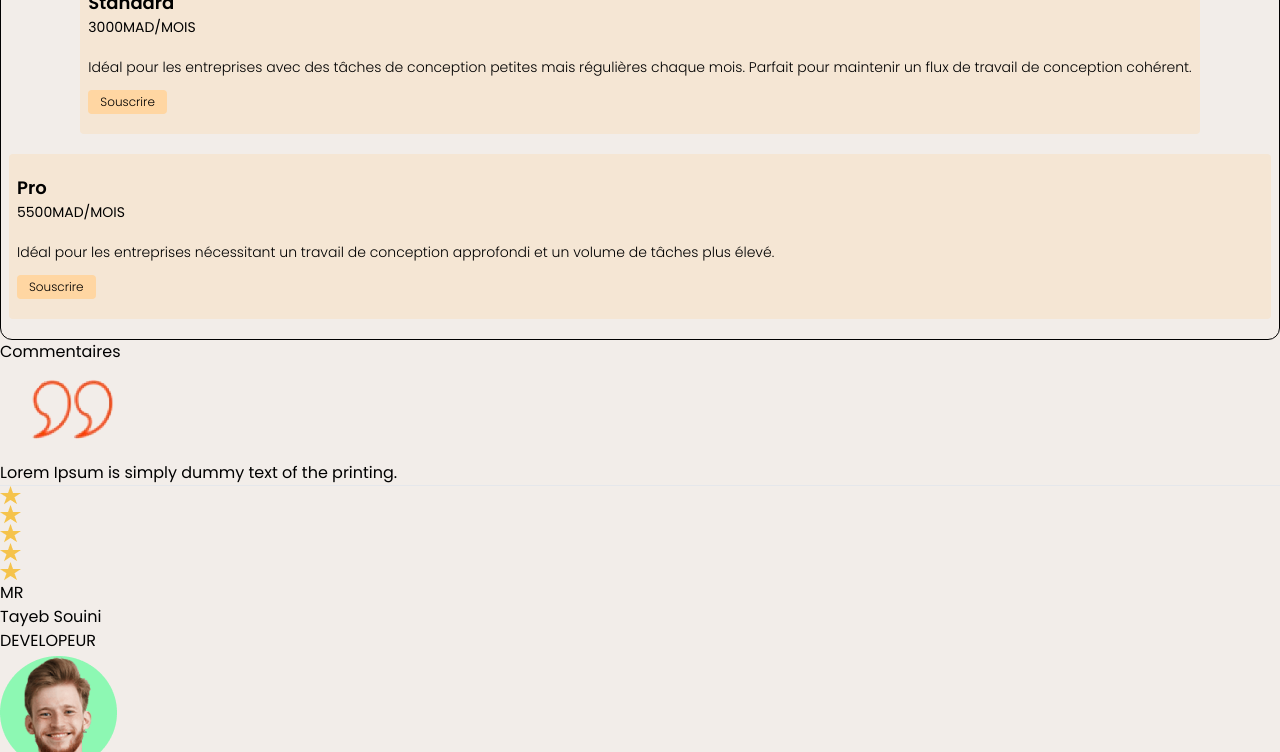
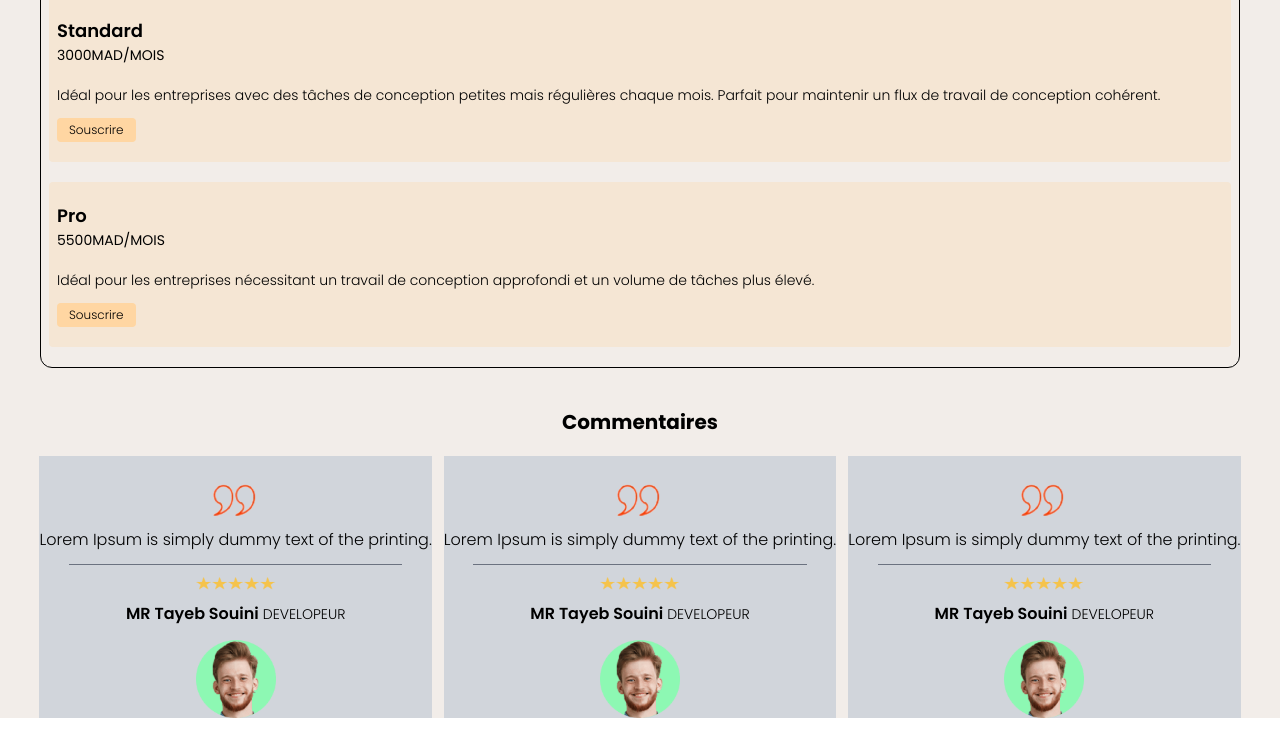
Before and after one commit to ISTIFANO/TeamFolio-by-Pixel-Warriors, a website: page pages/baalla_service.html in a window 1280 px wide. Shown: the part 927-1679 px from the top of the page. Drawn offline with nearby package versions, Linux system fonts and the light colour scheme.

Commit message:
styling testimonials section and i edit in some previous styles

```diff
--- a/pages/baalla_service.html
+++ b/pages/baalla_service.html
@@ -70,7 +70,7 @@
         </section>
 
         <section>
-            <div class="flex flex-wrap justify-center gap-2">
+            <div class="flex flex-wrap justify-center ml-5 mt-2 gap-5">
                 <div class="border-2 border-black w-72 h-96">
                     <figure>
                         <img src="../assests/images/Auto Style.jpg" alt="service">
@@ -81,7 +81,7 @@
                     <small class="text-xs font-light pl-1"> Je vais conventir tous votre sontiment a une belle design</small>
                     <div class="flex justify-around">
                         <button class="bg-[#FFC57A] pt-1 pb-1 pr-3 pl-3 ml-1 rounded text-xs font-light">Demander</button>
-                        <div class="flex items-center">
+                        <div class="flex gap-1 items-center">
                             <p class="text-[10px] font-medium">Categorie: </p>
                             <p class="text-[10px]">Design De site Web</p>
                         </div>
@@ -98,12 +98,13 @@
                     <small class="text-xs font-light pl-1"> Je vais conventir tous votre design a une complete site web</small>
                     <div class="flex justify-around">
                         <button class="bg-[#FFC57A] pt-1 pb-1 pr-3 pl-3 ml-1 rounded text-xs font-light">Demander</button>
-                        <div class="flex items-center">
+                        <div class="flex gap-1 items-center">
                             <p class="text-[10px] font-medium">Categorie: </p>
                             <p class="text-[10px]">complete site web</p>
                         </div>
                     </div>
                 </div>
+
             </div>
             <div class="flex justify-center gap-3 mt-5 mb-5">
                 <button class="bg-[#FFC57A] pt-1 pb-1 pl-4 pr-4 rounded text-xs font-semibold">Ajouter</button>
@@ -111,13 +112,13 @@
             </div>
         </section>
 
-        <section class="border-black border-[1px] pt-5 pl-2 pb-5 pr-2 rounded-xl">
+        <section class="border-black border-[1px] pt-5 pl-2 pb-5 pr-2 rounded-xl m-10">
             <div class="flex gap-1 flex-wrap justify-center">
                 <h1 class="font-semibold text-lg">Devenir Un Client chez</h1>
                 <p class="font-semibold text-green-600 text-lg">Abdelhakim</p>
             </div>
             <div class="flex gap-5 flex-wrap justify-center">
-                <div class="bg-[#F5E6D4] rounded pt-5 pl-2 pb-5 pr-2">
+                <div class="bg-[#F5E6D4] rounded pt-5 pl-2 pb-5 pr-2 w-full">
                     <h1 class="font-semibold text-lg">Standard</h1>
                     <h2 class="text-sm pb-5">3000MAD/MOIS</h2>
                     <p class="text-sm font-light pb-3">Idéal pour les entreprises avec des tâches de conception petites mais régulières chaque mois. Parfait pour maintenir un flux de travail de conception cohérent.</p>
@@ -132,50 +133,62 @@
             </div>
         </section>
 
-        <section>
-            <h1>Commentaires</h1>
-            <div>
-                <div>
-                    <img src="../assests/images/qotes.png" alt="icon">
-                    <h1>Lorem Ipsum is simply dummy text of the printing.</h1>
-                    <hr>
-                    <div>
-                        <img src="../assests/images/star.png" alt="start">
-                        <img src="../assests/images/star.png" alt="start">
-                        <img src="../assests/images/star.png" alt="start">
-                        <img src="../assests/images/star.png" alt="start">
-                        <img src="../assests/images/star.png" alt="start">
+        <section class="mt-5">
+            <h1 class="text-center font-bold text-xl">Commentaires</h1>
+            <div class="mb-10 mt-5 flex flex-wrap justify-center gap-3">
+                <div class=" bg-gray-300 flex flex-col items-center">
+                    <img src="../assests/images/qotes.png" alt="icon" class="w-20 mt-5">
+                    <h1 class="text-center font-light">Lorem Ipsum is simply dummy text of the printing.</h1>
+                    <hr class="border-1 border-gray-500 w-[85%] mt-3">
+                    <div class="flex mt-3 mb-3">
+                        <img src="../assests/images/star.png" alt="start" class="w-4">
+                        <img src="../assests/images/star.png" alt="start" class="w-4">
+                        <img src="../assests/images/star.png" alt="start" class="w-4">
+                        <img src="../assests/images/star.png" alt="start" class="w-4">
+                        <img src="../assests/images/star.png" alt="start" class="w-4">
                     </div>
-                    <h2>MR <p>Tayeb Souini</p> <p>DEVELOPEUR</p></h2>
-                    <img src="../assests/images/anonymoper.png" alt="profile">
+                    <div class="flex gap-1 flex-wrap justify-center items-center">
+                        <h2 class="font-semibold">MR</h2>
+                        <p class="font-semibold">Tayeb Souini</p>
+                        <p class="font-light text-sm ">DEVELOPEUR</p>
+                    </div>
+                    <img src="../assests/images/anonymoper.png" alt="profile" class="w-20 mt-3">
                 </div>
-                <div>
-                    <img src="../assests/images/qotes.png" alt="icon">
-                    <h1>Lorem Ipsum is simply dummy text of the printing.</h1>
-                    <hr>
-                    <div>
-                        <img src="../assests/images/star.png" alt="start">
-                        <img src="../assests/images/star.png" alt="start">
-                        <img src="../assests/images/star.png" alt="start">
-                        <img src="../assests/images/star.png" alt="start">
-                        <img src="../assests/images/star.png" alt="start">
+                <div class="bg-gray-300 flex flex-col items-center">
+                    <img src="../assests/images/qotes.png" alt="icon" class="w-20 mt-5">
+                    <h1 class="text-center font-light">Lorem Ipsum is simply dummy text of the printing.</h1>
+                    <hr class="border-1 border-gray-500 w-[85%] mt-3">
+                    <div class="flex mt-3 mb-3">
+                        <img src="../assests/images/star.png" alt="start" class="w-4">
+                        <img src="../assests/images/star.png" alt="start" class="w-4">
+                        <img src="../assests/images/star.png" alt="start" class="w-4">
+                        <img src="../assests/images/star.png" alt="start" class="w-4">
+                        <img src="../assests/images/star.png" alt="start" class="w-4">
                     </div>
-                    <h2>MR <p>Tayeb Souini</p> <p>DEVELOPEUR</p></h2>
-                    <img src="../assests/images/anonymoper.png" alt="profile">
+                    <div class="flex gap-1 flex-wrap justify-center items-center">
+                        <h2 class="font-semibold">MR</h2>
+                        <p class="font-semibold">Tayeb Souini</p>
+                        <p class="font-light text-sm ">DEVELOPEUR</p>
+                    </div>
+                    <img src="../assests/images/anonymoper.png" alt="profile" class="w-20 mt-3">
                 </div>
-                <div>
-                    <img src="../assests/images/qotes.png" alt="icon">
-                    <h1>Lorem Ipsum is simply dummy text of the printing.</h1>
-                    <hr>
-                    <div>
-                    <img src="../assests/images/star.png" alt="start">
-                    <img src="../assests/images/star.png" alt="start">
-                    <img src="../assests/images/star.png" alt="start">
-                    <img src="../assests/images/star.png" alt="start">
-                    <img src="../assests/images/star.png" alt="start">
+                <div class="bg-gray-300 flex flex-col items-center">
+                    <img src="../assests/images/qotes.png" alt="icon" class="w-20 mt-5">
+                    <h1 class="text-center font-light">Lorem Ipsum is simply dummy text of the printing.</h1>
+                    <hr class="border-1 border-gray-500 w-[85%] mt-3">
+                    <div class="flex mt-3 mb-3">
+                        <img src="../assests/images/star.png" alt="start" class="w-4">
+                        <img src="../assests/images/star.png" alt="start" class="w-4">
+                        <img src="../assests/images/star.png" alt="start" class="w-4">
+                        <img src="../assests/images/star.png" alt="start" class="w-4">
+                        <img src="../assests/images/star.png" alt="start" class="w-4">
                     </div>
-                    <h2>MR <p>Tayeb Souini</p> <p>DEVELOPEUR</p></h2>
-                    <img src="../assests/images/anonymoper.png" alt="profile">
+                    <div class="flex gap-1 flex-wrap justify-center items-center">
+                        <h2 class="font-semibold">MR</h2>
+                        <p class="font-semibold">Tayeb Souini</p>
+                        <p class="font-light text-sm ">DEVELOPEUR</p>
+                    </div>
+                    <img src="../assests/images/anonymoper.png" alt="profile" class="w-20 mt-3">
                 </div>
             </div>
         </section>
```
